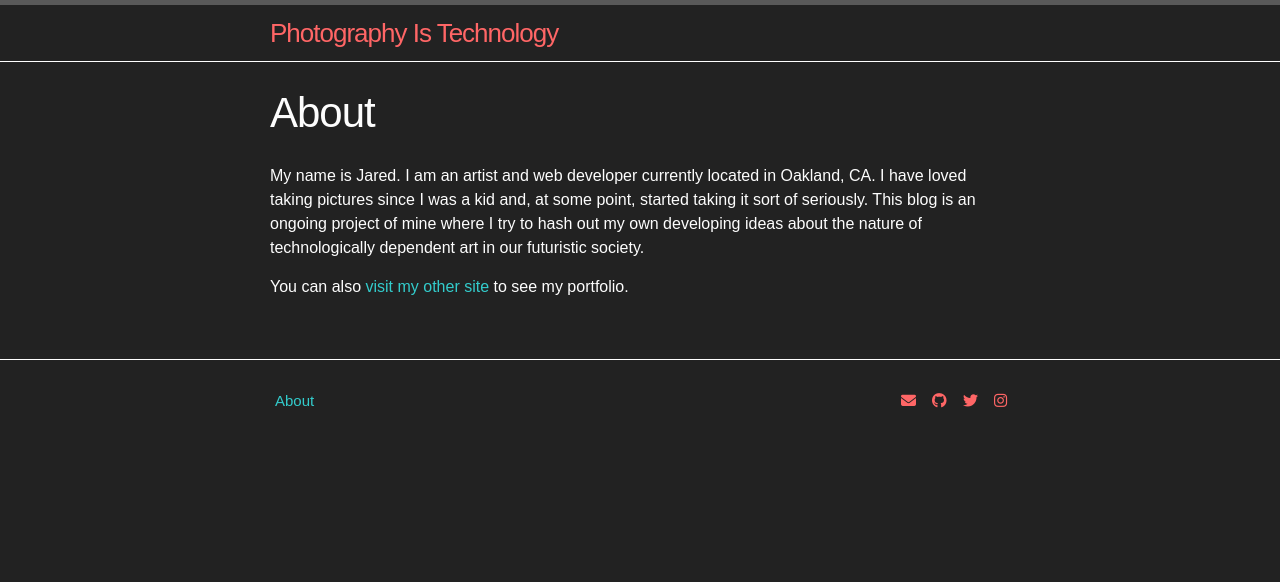
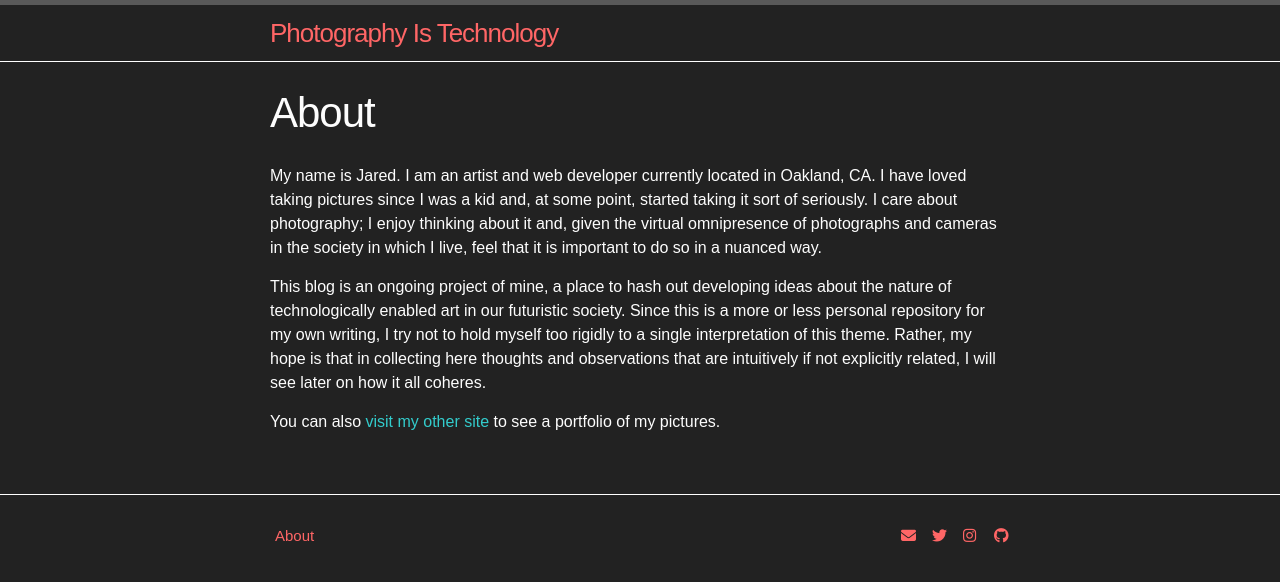
Before and after one commit to r4d1n/photographyistechnology, a Jekyll site: the page built from about.md, in a window 1280 px wide. Shown: the top 582 px of the page. Built offline with Jekyll 4.4.1, drawn with Linux system fonts in a browser that asks for light colours; nearby versions of some CDN libraries; library files that are not in the unit come from our copies.

Commit message:
fewer posts per page, work on about text + fix footer link

```diff
--- a/_config.yml
+++ b/_config.yml
@@ -9,7 +9,7 @@
 github_username:  r4d1n
 instagram_username: r4d1n
 
-paginate: 4
+paginate: 3
 paginate_path: "/:num/"
 excerpt_separator: <!--more-->
 
--- a/_includes/footer.html
+++ b/_includes/footer.html
@@ -6,7 +6,7 @@
       <div class="footer-col  footer-col-1">
         <ul class="contact-list">
           <li>
-            <a class="page-link" href="{{ /about | prepend: site.baseurl }}">About</a>
+            <a class="page-link" href="/about">About</a>
           </li>
         </ul>
       </div>
@@ -19,21 +19,11 @@
         <ul class="social-media-list">
           {% if site.email %}
           <li>
-            <a href="mailto:{{ site.email }}">
+            <a href="mailto:&#112;&#104;&#111;&#116;&#111;&#103;&#114;&#097;&#112;&#104;&#121;&#105;&#115;&#116;&#101;&#099;&#104;&#110;&#111;&#108;&#111;&#103;&#121;&#064;&#103;&#109;&#097;&#105;&#108;&#046;&#099;&#111;&#109;">
             <span class="social fa fa-envelope"></span>
             </a>
           </li>
           {% endif %}
-
-          {% if site.github_username %}
-          <li>
-            <a href="https://github.com/{{ site.github_username }}">
-              <span class="social fa fa-github"></span>
-              <!-- <span class="username">{{ site.github_username }}</span> -->
-            </a>
-          </li>
-          {% endif %}
-
           {% if site.twitter_username %}
           <li>
             <a href="https://twitter.com/{{ site.twitter_username }}">
@@ -50,6 +40,14 @@
             </a>
           </li>
           {% endif %}
+          {% if site.github_username %}
+          <li>
+            <a href="https://github.com/{{ site.github_username }}">
+              <span class="social fa fa-github"></span>
+              <!-- <span class="username">{{ site.github_username }}</span> -->
+            </a>
+          </li>
+          {% endif %}
         </ul>
       </div>
 
--- a/about.md
+++ b/about.md
@@ -6,7 +6,9 @@
 
 My name is Jared. I am an artist and web developer currently located in Oakland, CA.
 I have loved taking pictures since I was a kid and, at some point, started taking it
-sort of seriously. This blog is an ongoing project of mine where I try to hash out my own
-developing ideas about the nature of technologically dependent art in our futuristic society.
+sort of seriously. I care about photography; I enjoy thinking about it and, given the virtual omnipresence of photographs and cameras in the society in which I live, feel that it is important to do so in a nuanced way.
 
-You can also <a href="http://www.jaredradin.net">visit my other site</a> to see my portfolio.
+This blog is an ongoing project of mine, a place to hash out
+developing ideas about the nature of technologically enabled art in our futuristic society. Since this is a more or less personal repository for my own writing, I try not to hold myself too rigidly to a single interpretation of this theme. Rather, my hope is that in collecting here thoughts and observations that are intuitively if not explicitly related, I will see later on how it all coheres.
+
+You can also <a href="http://www.jaredradin.net">visit my other site</a> to see a portfolio of my pictures.
```
